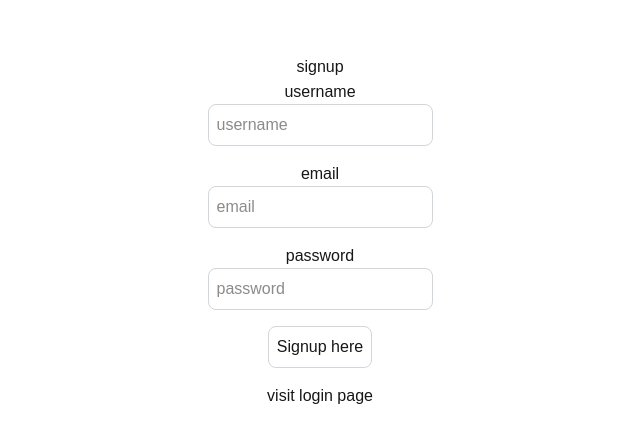
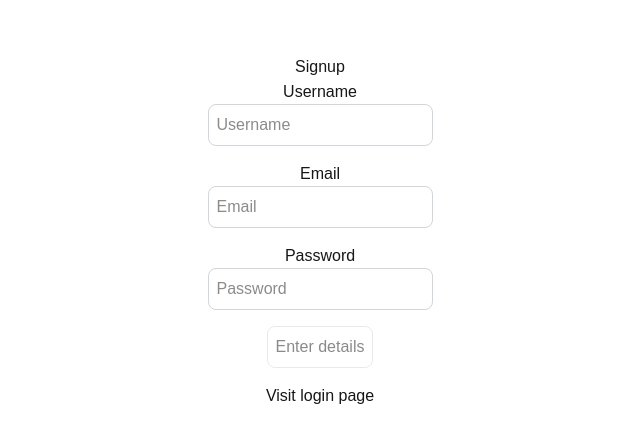
Before and after one commit to ishandas08/Backend, a Next.js app: page /signup in a window 1280 px wide. Shown: the part 169-612 px from the top of the page, without its empty margins (320-960 px from the left). Built offline with nearby package versions, Linux system fonts and the light colour scheme.

Commit message:
tokenization added

```diff
--- a/package.json
+++ b/package.json
@@ -21,6 +21,7 @@
   },
   "devDependencies": {
     "@tailwindcss/turbopack": "^4",
+    "@types/jsonwebtoken": "^9.0.10",
     "@types/node": "^20",
     "@types/react": "^19",
     "@types/react-dom": "^19",
--- /dev/null
+++ b/src/app/api/users/login/route.ts
@@ -0,0 +1,41 @@
+import { connect } from "@/dbConfig/dbConfig";
+import User  from "@/models/userModel";
+import { NextRequest, NextResponse } from "next/server";
+import bcryptjs from "bcryptjs";
+import { error } from "console";
+import { use } from "react";
+import jwt from "jsonwebtoken"
+
+
+connect()
+
+export async function POST(request:NextRequest){
+    try{
+
+        const reqBody= await request.json();
+
+        const {email,password}=reqBody;
+        console.log(reqBody);
+        const user =await User.findOne({email});
+        if(!user){
+            return NextResponse.json({error:"user does not exist"},{status:400})
+        }
+        const validPassword=await bcryptjs.compare(password,user.password)
+
+        if(!validPassword){
+            return NextResponse.json({error:"invalid passeord "},{status:400})
+        }
+
+        const tokenData ={
+            id:user._id,
+            username:user.username,
+            email:user.email
+        }
+        const token =await jwt.sign(tokenData,process.env.TOKEN_SECRET!,{expiresIn:"1d"})
+
+    }catch(error:any){
+        return  NextResponse.json({error:error.message},
+            {status:500}
+        )
+    }
+}
--- /dev/null
+++ b/src/app/api/users/signup/route.ts
@@ -0,0 +1,46 @@
+import { connect } from "@/dbConfig/dbConfig";
+import User  from "@/models/userModel";
+import { NextRequest, NextResponse } from "next/server";
+import bcryptjs from "bcryptjs";
+import { error } from "console";
+
+connect();
+
+
+export  async function  POST(request:NextRequest){
+    try{
+        const reqBody=await request.json()
+        const {username,email,password}=reqBody
+
+        console.log(reqBody);
+       const user= await User.findOne({email})
+       if(user){
+        return NextResponse.json({error:"user already exist"},{status:400})
+       }
+
+       const salt=await bcryptjs.genSalt(10)
+       const hashedPassword =await  bcryptjs.hash(password,salt)
+
+
+      const newUser= new User({
+        username,
+        email,
+        password:hashedPassword
+       })
+
+       const saveduser=await newUser.save()
+       console.log(saveduser);
+
+
+       return NextResponse.json({
+        message:"user created succesfully",
+        success:true,
+        saveduser
+        })
+    }
+    catch(error:any){
+        return NextResponse.json({error:error.message},
+            {status:500}
+        )
+    }
+}
--- a/src/app/api/users/signup/routh.ts
+++ /dev/null
@@ -1 +0,0 @@
-import { connect } from "@/dbConfig/dbConfig";
--- a/src/app/signup/page.tsx
+++ b/src/app/signup/page.tsx
@@ -1,69 +1,118 @@
 "use client";
 
 import Link from "next/link";
-import React from "react";
+import React, { useEffect } from "react";
 import { useRouter } from "next/navigation";
 import axios from "axios";
+import toast from "react-hot-toast";
 
 export default function Signup() {
+  const router = useRouter();
+
   const [user, setUser] = React.useState({
     email: "",
     password: "",
     username: "",
   });
 
-  const onSignup = async () => {
-    console.log(user);
-  };
+  const [buttonDisabled, setButtonDisabled] = React.useState(true);
+  const [loading, setLoading] = React.useState(false);
+
+
+const onSignup = async () => {
+  try {
+    setLoading(true);
+
+    const response = await axios.post("/api/users/signup", user);
+
+    console.log("Signup API response:", response.status, response.data);
+
+    if (response.data.success) {
+      window.location.replace("/login");
+    } else {
+      toast.error(response.data.error || "Signup failed");
+    }
+  } catch (error: unknown) {
+    console.error("Signup failed:", error);
+
+    if (axios.isAxiosError(error)) {
+      toast.error(
+        error.response?.data?.error || "Signup request failed"
+      );
+    } else {
+      toast.error("Something went wrong");
+    }
+  } finally {
+    setLoading(false);
+  }
+};
+
+  useEffect(() => {
+    if (
+      user.email.length > 0 &&
+      user.password.length > 0 &&
+      user.username.length > 0
+    ) {
+      setButtonDisabled(false);
+    } else {
+      setButtonDisabled(true);
+    }
+  }, [user]);
 
   return (
     <div className="flex flex-col items-center justify-center min-h-screen py-2">
-      <h1>signup</h1>
+      <h1>{loading ? "Processing..." : "Signup"}</h1>
       <hr />
-      <label htmlFor="username">username</label>
+
+      <label htmlFor="username">Username</label>
       <input
-      className="p-2 border border-gray-300 rounded-lg
-      mb-4 focus:outline-none focus:border-gray-600"
+        className="p-2 border border-gray-300 rounded-lg mb-4 focus:outline-none focus:border-gray-600"
         id="username"
         type="text"
         value={user.username}
         onChange={(e) =>
           setUser({ ...user, username: e.target.value })
         }
-        placeholder="username"
+        placeholder="Username"
       />
-      <label htmlFor="email">email</label>
+
+      <label htmlFor="email">Email</label>
       <input
-      className="p-2 border border-gray-300 rounded-lg
-      mb-4 focus:outline-none focus:border-gray-600"
-        id="username"
-        type="text"
+        className="p-2 border border-gray-300 rounded-lg mb-4 focus:outline-none focus:border-gray-600"
+        id="email"
+        type="email"
         value={user.email}
         onChange={(e) =>
           setUser({ ...user, email: e.target.value })
         }
-        placeholder="email"
+        placeholder="Email"
       />
-      <label htmlFor="password">password</label>
+
+      <label htmlFor="password">Password</label>
       <input
-      className="p-2 border border-gray-300 rounded-lg
-      mb-4 focus:outline-none focus:border-gray-600"
+        className="p-2 border border-gray-300 rounded-lg mb-4 focus:outline-none focus:border-gray-600"
         id="password"
-        type="text"
+        type="password"
         value={user.password}
         onChange={(e) =>
           setUser({ ...user, password: e.target.value })
         }
-        placeholder="password"
+        placeholder="Password"
       />
+
       <button
-      onClick={onSignup}
-        className="p-2 border border-gray-300
-        rounded-lg mb-4 focus:outline-none
-        focus:border-gray-600"
-        >  Signup here
+        onClick={onSignup}
+        disabled={buttonDisabled || loading}
+        className="p-2 border border-gray-300 rounded-lg mb-4 focus:outline-none focus:border-gray-600 disabled:opacity-50"
+      >
+        {loading
+          ? "Processing..."
+          : buttonDisabled
+          ? "Enter details"
+          : "Signup"}
       </button>
-      <Link href="/login">visit login page</Link>
+
+      <Link href="/login">Visit login page</Link>
     </div>
   );
 }
--- a/src/models/userModel.js
+++ b/src/models/userModel.js
@@ -1,35 +1,37 @@
+
 import mongoose from "mongoose";
-import { unique } from "next/dist/build/utils";
-import { ST } from "next/dist/shared/lib/utils";
-import { type } from "os";
-const userSchema=new mongoose.Schema({
-    username:{
-        type:String,
-        required:[true,"please provide a username"],
-        unique:true,
+
+const userSchema = new mongoose.Schema({
+    username: {
+        type: String,
+        required: [true, "please provide a username"],
+        unique: true,
     },
-    email:{
-        type:String,
-        required:[true,"email is required"],
-        unique:true,
+    email: {
+        type: String,
+        required: [true, "email is required"],
+        unique: true,
     },
-    password:{
-        type:String,
-        required:[true,"password is required"],
+    password: {
+        type: String,
+        required: [true, "password is required"],
     },
-    isvarified:{
-        type:Boolean,
-        default:false,
+    isvarified: {
+        type: Boolean,
+        default: false,
     },
-    isAdmin:{
-        type:Boolean,
-        default:false,
+    isAdmin: {
+        type: Boolean,
+        default: false,
     },
-    forgotPasswordToken:String,
-    forgotPasswordTokenExpiry:Date,
-    verifyToken:String,
-    verifyTokenExpiry:Date,
+    forgotPasswordToken: String,
+    forgotPasswordTokenExpiry: Date,
+    verifyToken: String,
+    verifyTokenExpiry: Date,
+});
 
-})
-const User=mongoose.models.users ||mongoose.model("users",userSchema);
+const User =
+    mongoose.models.users ||
+    mongoose.model("users", userSchema);
+
 export default User;
```
Also changed, not shown: src/app/api/users/login/routh.ts (deleted), 1 other file (tests, documents, lock files or other folders).
